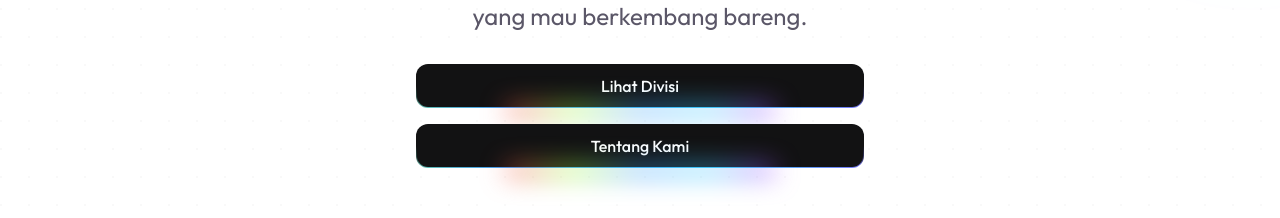
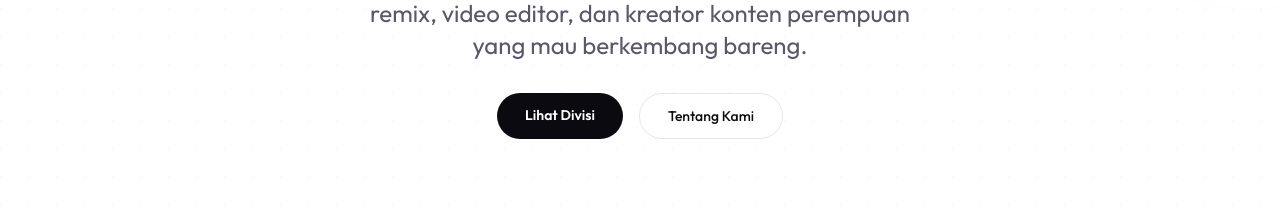
Before and after one commit to xe986232-ai/TeamSopan, a Next.js app: page / in a window 1280 px wide. Shown: the part 513-731 px from the top of the page. Built offline with nearby package versions, Linux system fonts and the light colour scheme; no server answers; the database is empty; a web font is replaced by a local one.

Commit message:
Revert: balikin tombol Hero (Lihat Divisi & Tentang Kami) ke gaya semula, gak jadi pakai RainbowButton

```diff
--- a/components/Hero.jsx
+++ b/components/Hero.jsx
@@ -2,7 +2,6 @@
 
 import { motion } from "framer-motion";
 import { SoftGlowBackground } from "./ui/soft-glow-background";
-import { RainbowButton } from "./ui/rainbow-button";
 
 export default function Hero() {
   return (
@@ -22,13 +21,20 @@ export default function Hero() {
           editor, dan kreator konten perempuan yang mau berkembang bareng.
         </div>
 
-        <div className="flex flex-col gap-4 w-full max-w-md">
-          <RainbowButton as="a" href="#divisi" className="w-full">
-            Lihat Divisi
-          </RainbowButton>
-          <RainbowButton as="a" href="#tentang" className="w-full">
+        <div className="flex flex-wrap gap-4 justify-center">
+          <a
+            href="#divisi"
+            className="relative rounded-full w-fit px-7 py-3 text-sm font-semibold text-white bg-ink-solid dark:bg-white dark:text-ink-solid overflow-hidden group"
+          >
+            <span className="relative z-10">Lihat Divisi</span>
+            <span className="absolute inset-0 bg-gradient-to-r from-remix-from via-creator-to to-leadis-to opacity-0 group-hover:opacity-30 transition-opacity" />
+          </a>
+          <a
+            href="#tentang"
+            className="border border-black/10 dark:border-white/10 rounded-full w-fit text-ink px-7 py-3 text-sm font-medium hover:bg-black/5 dark:hover:bg-white/5 transition-colors"
+          >
             Tentang Kami
-          </RainbowButton>
+          </a>
         </div>
       </motion.div>
     </SoftGlowBackground>
```
